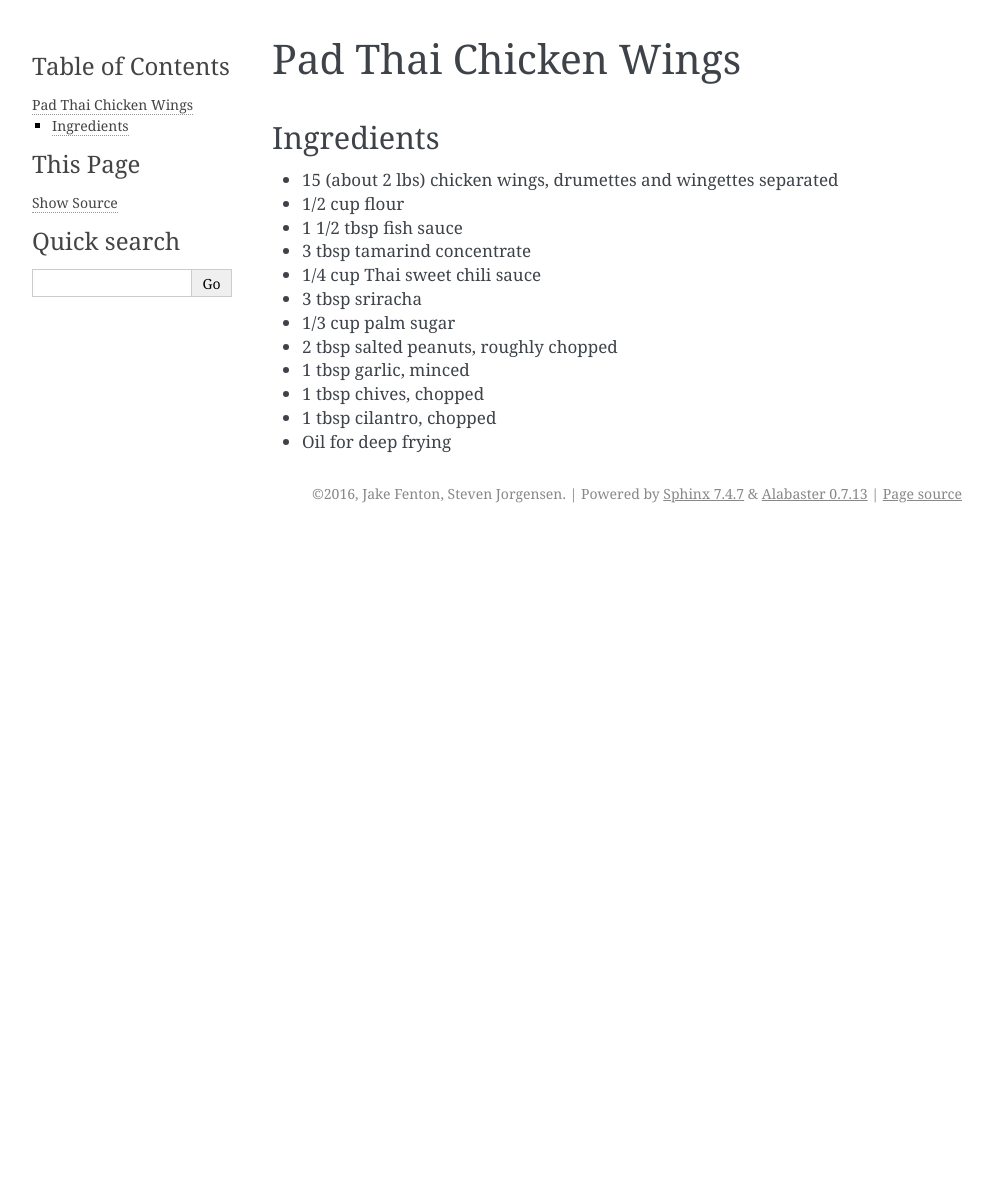
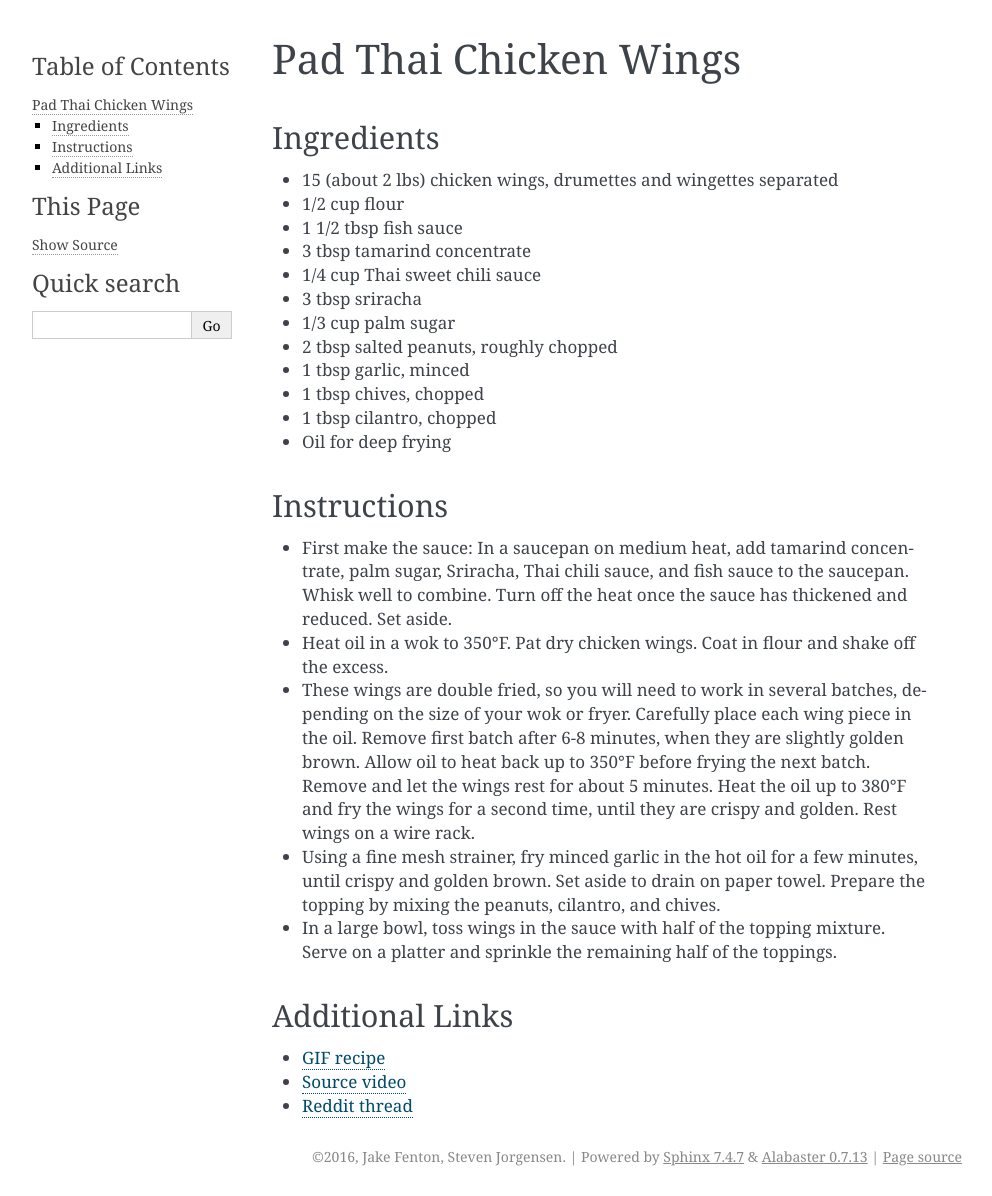
Before and after one commit to bocajnotnef/Recipys, a Sphinx documentation site: the page built from doc/poultry/pad-thai-chicken-wings.rst, in a window 1280 px wide. Shown: the whole page, without its empty margins (148-1140 px from the left). Built offline with Sphinx 7.4.7, drawn with Linux system fonts in a browser that asks for light colours; before the commit the page ends 900 px from its top, so only the background shows below that.

Commit message:
added moar poultry

```diff
--- a/doc/poultry/index.rst
+++ b/doc/poultry/index.rst
@@ -4,7 +4,12 @@ Poultry
 Contents:
 
 .. toctree::
+    hasselback-chicken
+    one-skillet-creamy-lemon-chicken
     pad-thai-chicken-wings
+    slow-cooker-chicken-tikka-masala
+    slow-cooker-honey-teriyaki-chicken
+    slow-cooker-lemon-garlic-chicken
     :maxdepth: 2
 
 
--- a/doc/poultry/pad-thai-chicken-wings.rst
+++ b/doc/poultry/pad-thai-chicken-wings.rst
@@ -16,3 +16,33 @@ Ingredients
 * 1 tbsp chives, chopped
 * 1 tbsp cilantro, chopped
 * Oil for deep frying
+
+Instructions
+------------
+
+* First make the sauce: In a saucepan on medium heat, add tamarind concentrate, palm sugar, Sriracha,
+  Thai chili sauce, and fish sauce to the saucepan. Whisk well to combine. Turn off the heat once the
+  sauce has thickened and reduced. Set aside.
+
+* Heat oil in a wok to 350°F. Pat dry chicken wings. Coat in flour and shake off the excess.
+
+* These wings are double fried, so you will need to work in several batches, depending on the size of
+  your wok or fryer. Carefully place each wing piece in the oil. Remove first batch after 6-8
+  minutes, when they are slightly golden brown. Allow oil to heat back up to 350°F before frying the
+  next batch. Remove and let the wings rest for about 5 minutes. Heat the oil up to 380°F and fry the
+  wings for a second time, until they are crispy and golden. Rest wings on a wire rack.
+
+* Using a fine mesh strainer, fry minced garlic in the hot oil for a few minutes, until crispy and
+  golden brown. Set aside to drain on paper towel. Prepare the topping by mixing the peanuts,
+  cilantro, and chives.
+
+* In a large bowl, toss wings in the sauce with half of the topping mixture. Serve on a platter and
+  sprinkle the remaining half of the toppings.
+
+
+Additional Links
+----------------
+
+* `GIF recipe <http://i.imgur.com/oBT8GSv.gifv>`__
+* `Source video <https://www.tastemade.com/shows/hungry-af/pad-thai-chicken-wings>`__
+* `Reddit thread <https://www.reddit.com/r/gifrecipes/comments/4jipvr/_/>`__
```
Also changed, not shown: doc/poultry/hasselback-chicken.rst (added, +34 -0 lines), doc/poultry/one-skillet-creamy-lemon-chicken.rst (added, +38 -0 lines), doc/poultry/slow-cooker-chicken-tikka-masala.rst (added, +44 -0 lines), doc/poultry/slow-cooker-honey-teriyaki-chicken.rst (added, +37 -0 lines), doc/poultry/slow-cooker-lemon-garlic-chicken.rst (added, +45 -0 lines), 3 other files.
